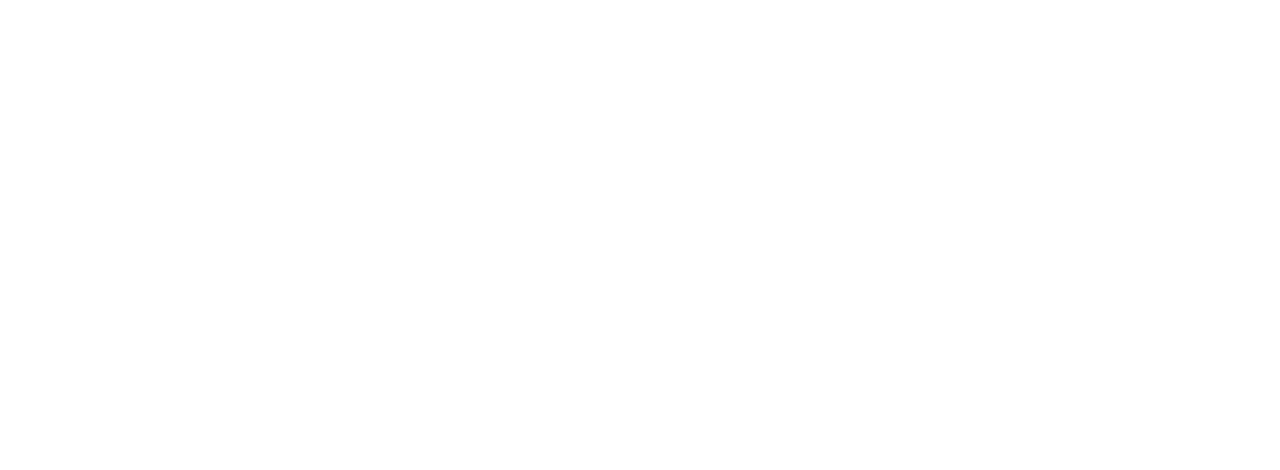
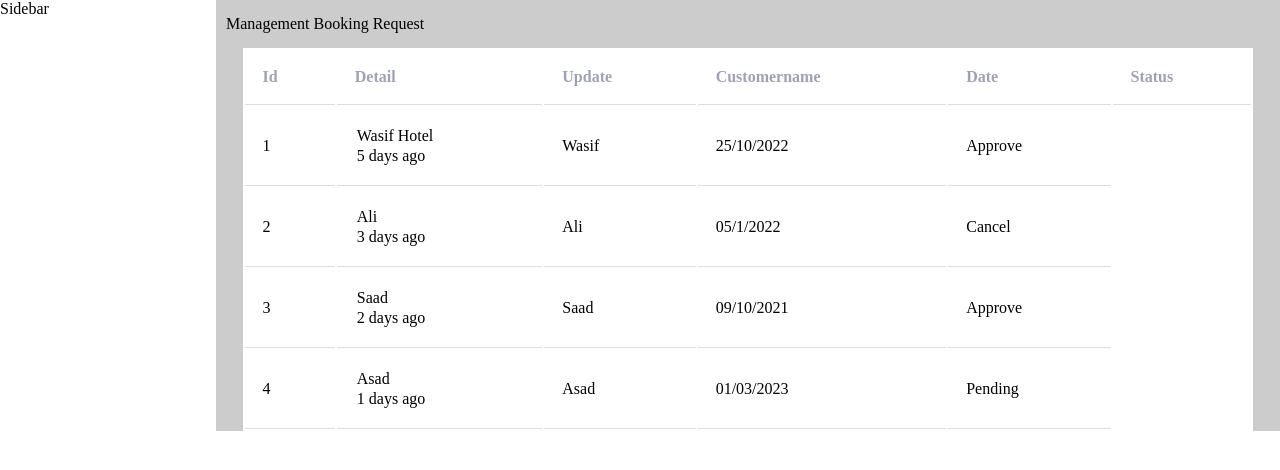
Before and after one commit to nekizz/final-project, a React (Create React App) app in the folder FE/: page /Admin in a window 1280 px wide. Before the commit this address had no page. Shown: the top 470 px of the page. Built offline with nearby package versions, Linux system fonts and the light colour scheme.

Commit message:
Merge branch 'hieulq-extra' of https://github.com/nekizz/final-project into hieulq-extra

```diff
--- a/FE/src/App.js
+++ b/FE/src/App.js
@@ -1,22 +1,23 @@
-import React, { useState } from "react";
-import { Routes, Route } from "react-router-dom";
-import "./App.css";
-import Home from "./pages/home/home";
-import Checkout from "./pages/checkout";
-import Details from "./pages/Details/Details";
-import HomeBooking from "./pages/Home-Booking/Home-Booking";
-import Search from "./pages/Search/search";
-import SignUp from "./pages/SignUp/SignUp";
-import Login1 from "./pages/Login1/Login1";
-import ButtonTest from "./pages/ButtonTest/ButtonTest";
-import Account from "./pages/Account/Account";
-import Wishlists from "./pages/Wishlists/Wishlists";
-import ReservationForm from "./pages/Reservation-form/Reservation";
-import ReservationStatus from "./pages/ReservationStatus/ReservationStatus";
+import React, { useState } from 'react';
+import { Routes, Route } from 'react-router-dom';
+import './App.css';
+import Home from './pages/home/home';
+import Checkout from './pages/checkout';
+import Details from './pages/Details/Details';
+import HomeBooking from './pages/Home-Booking/Home-Booking';
+import Search from './pages/Search/search';
+import SignUp from './pages/SignUp/SignUp';
+import Login1 from './pages/Login1/Login1';
+import ButtonTest from './pages/ButtonTest/ButtonTest';
+import Account from './pages/Account/Account';
+import Wishlists from './pages/Wishlists/Wishlists';
+import ReservationForm from './pages/Reservation-form/Reservation';
+import ReservationStatus from './pages/ReservationStatus/ReservationStatus';
+import Admin from './pages/Admin/Admin';
 
 function App() {
     const [wishlist, setWishList] = useState(() => {
-    const storageData = JSON.parse(localStorage.getItem("wishlist"));
+        const storageData = JSON.parse(localStorage.getItem('wishlist'));
 
         return storageData ?? [];
     });
@@ -26,7 +27,7 @@ function App() {
             const newWishList = wishlist.filter((i) => i.id !== item.id);
             setWishList(() => {
                 const jsonData = JSON.stringify(newWishList);
-        localStorage.setItem("wishlist", jsonData);
+                localStorage.setItem('wishlist', jsonData);
                 return newWishList;
             });
         } else {
@@ -34,7 +35,7 @@ function App() {
                 const newData = [...prev, item];
 
                 const jsonData = JSON.stringify(newData);
-        localStorage.setItem("wishlist", jsonData);
+                localStorage.setItem('wishlist', jsonData);
                 return newData;
             });
         }
@@ -45,7 +46,7 @@ function App() {
 
         setWishList(() => {
             const jsonData = JSON.stringify(newWishList);
-      localStorage.setItem("wishlist", jsonData);
+            localStorage.setItem('wishlist', jsonData);
             return newWishList;
         });
     };
@@ -53,7 +54,7 @@ function App() {
     const clearAll = () => {
         setWishList(() => {
             const newData = [];
-      localStorage.removeItem("wishlist");
+            localStorage.removeItem('wishlist');
             return newData;
         });
     };
@@ -63,27 +64,16 @@ function App() {
                 <Route path="/" element={<Home />} />
                 <Route path="/checkout" element={<Checkout />} />
                 <Route path="/Details/:id" element={<Details />} />
-        <Route
-          path="/HomeBooking"
-          element={<HomeBooking handleLike={handleLike} />}
-        />
+                <Route path="/HomeBooking" element={<HomeBooking handleLike={handleLike} />} />
                 <Route path="/Search" element={<Search />} />
                 <Route path="/SignUp" element={<SignUp />} />
                 <Route path="/Login1" element={<Login1 />} />
                 <Route path="/ButtonTest" element={<ButtonTest />} />
                 <Route path="/Account" element={<Account />} />
-        <Route
-          path="/Wishlists"
-          element={
-            <Wishlists
-              wishlist={wishlist}
-              clearAll={clearAll}
-              handleRemove={handleRemove}
-            />
-          }
-        />
+                <Route path="/Wishlists" element={<Wishlists wishlist={wishlist} clearAll={clearAll} handleRemove={handleRemove} />} />
                 <Route path="/ReservationForm" element={<ReservationForm />} />
                 <Route path="/ReservationStatus" element={<ReservationStatus />} />
+                <Route path="/Admin" element={<Admin />} />
             </Routes>
         </div>
     );
--- /dev/null
+++ b/FE/src/pages/Admin/Admin.js
@@ -0,0 +1,53 @@
+import React from 'react';
+import styles from './Admin.module.css';
+
+import classNames from 'classnames/bind';
+
+const cx = classNames.bind(styles);
+const customer = [
+    { id: 1, detail: 'Wasif Hotel', update: '5 days ago', customername: 'Wasif', date: '25/10/2022', status: 'Approve' },
+    { id: 2, detail: 'Ali', update: '3 days ago', customername: 'Ali', date: '05/1/2022', status: 'Cancel' },
+    { id: 3, detail: 'Saad', update: '2 days ago', customername: 'Saad', date: '09/10/2021', status: 'Approve' },
+    { id: 4, detail: 'Asad', update: '1 days ago', customername: 'Asad', date: '01/03/2023', status: 'Pending' },
+];
+
+function Admin() {
+    const header = Object.keys(customer[0]);
+    console.log(header);
+    return (
+        <div className={cx('wrapper')}>
+            <aside>Sidebar</aside>
+            <main>
+                <nav> Management Booking Request </nav>
+                <div className={cx('table-container')}>
+                    <table>
+                        <tbody>
+                            <tr>
+                                {header.map((cst, index) => (
+                                    <th className={cx('header')} key={index}>
+                                        {cst}
+                                    </th>
+                                ))}
+                            </tr>
+
+                            {customer.map((cst) => (
+                                <tr key={cst.id}>
+                                    <td>{cst.id}</td>
+                                    <td>
+                                        <tr>{cst.detail}</tr>
+                                        <tr>{cst.update}</tr>
+                                    </td>
+                                    <td>{cst.customername}</td>
+                                    <td>{cst.date}</td>
+                                    <td>{cst.status}</td>
+                                </tr>
+                            ))}
+                        </tbody>
+                    </table>
+                </div>
+            </main>
+        </div>
+    );
+}
+
+export default Admin;
--- /dev/null
+++ b/FE/src/pages/Admin/Admin.module.css
@@ -0,0 +1,37 @@
+@media (min-width: 800px) {
+    .wrapper {
+        display: grid;
+        grid-template-columns: 200px 1fr;
+        grid-gap: 16px;
+    }
+    nav {
+        padding: 15px 10px;
+    }
+
+    aside {
+        align-self: start;
+    }
+    main {
+        background-color: #cccccc;
+    }
+    .header {
+        text-transform: capitalize;
+        text-align: left;
+    }
+    .table-container {
+        display: flex !important ;
+        justify-content: center !important;
+    }
+    table {
+        width: 95%;
+        background-color: white;
+    }
+    th,
+    td {
+        border-bottom: 1px solid #ddd;
+        padding: 18px;
+    }
+    th {
+        color: #9fa2b4;
+    }
+}
```
Lines whose indentation alone changed are shown as unchanged.
